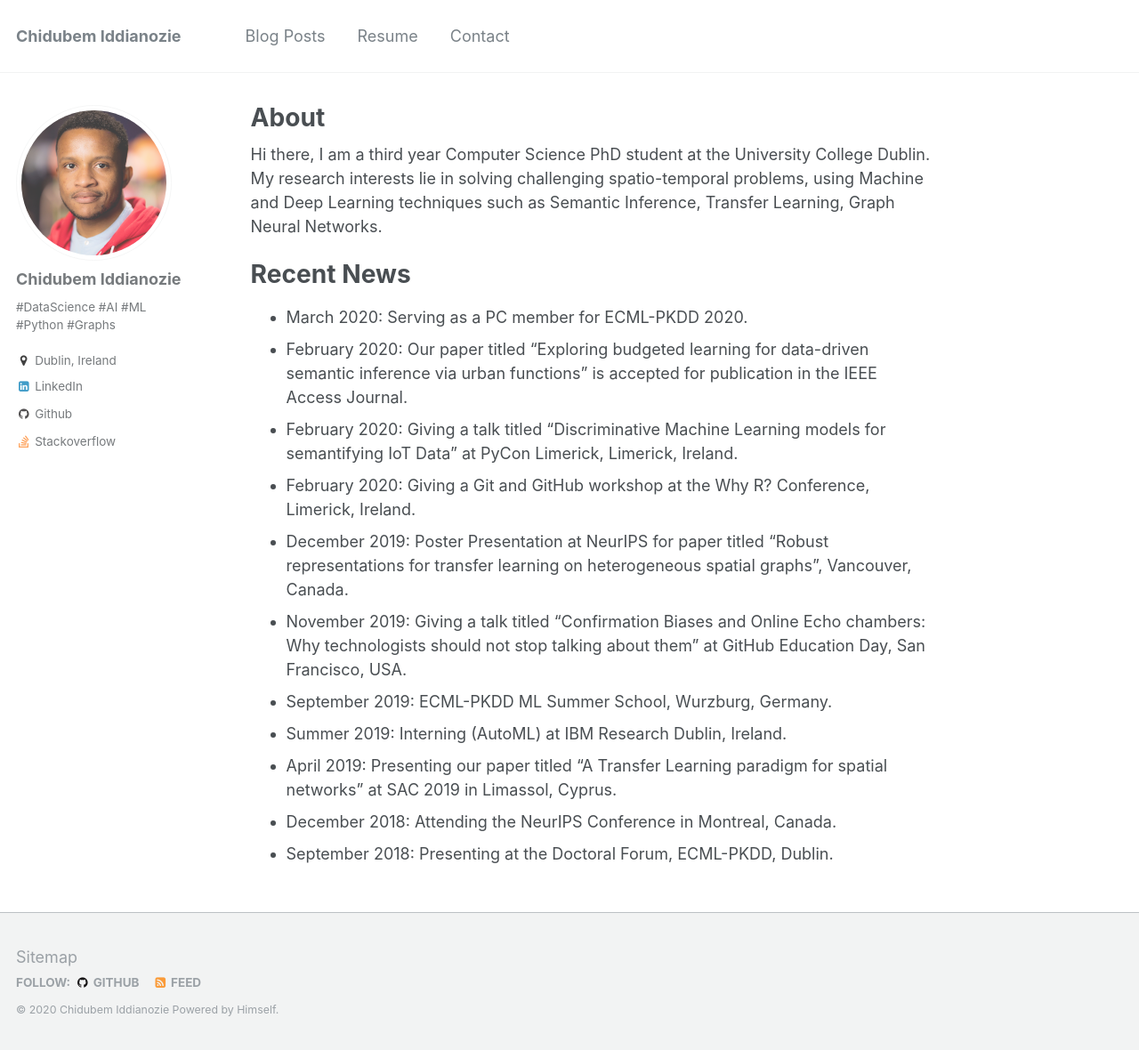
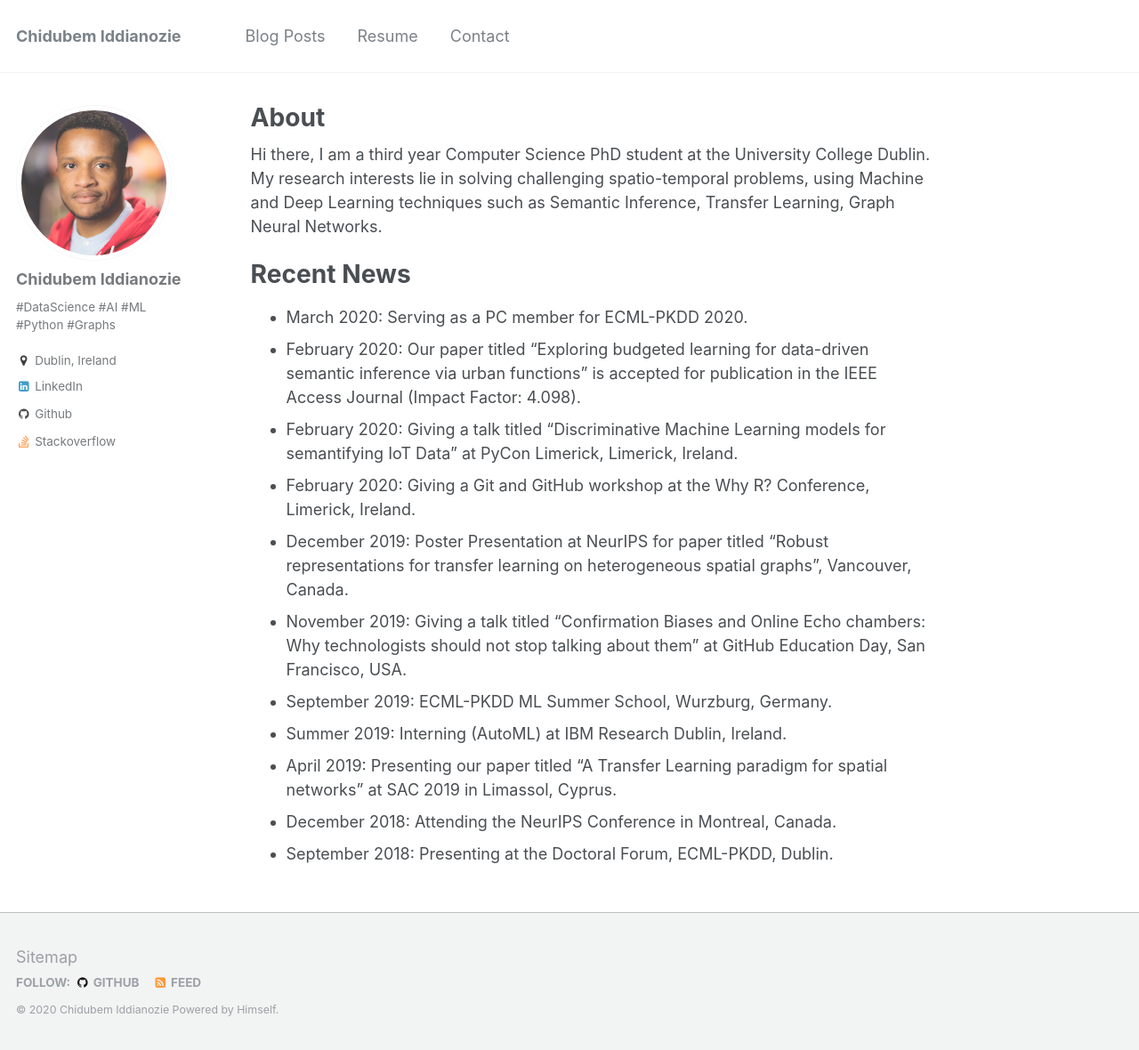
Before and after one commit to chiddianozie/chidubem-iddianozie, a Jekyll site: the page built from _pages/about.md, in a window 1280 px wide and 1180 px high. Shown: the whole window at 89% size. Built offline with Jekyll 4.4.1, drawn with Linux system fonts in a browser that asks for light colours.

Commit message:
updated about

```diff
--- a/_pages/about.md
+++ b/_pages/about.md
@@ -13,7 +13,7 @@ Hi there, I am a third year Computer Science PhD student at the University Colle
 
 # Recent News
 - March 2020: Serving as a PC member for ECML-PKDD 2020.
-- February 2020: Our paper titled "Exploring budgeted learning for data-driven semantic inference via urban functions" is accepted for publication in the IEEE Access Journal.
+- February 2020: Our paper titled "Exploring budgeted learning for data-driven semantic inference via urban functions" is accepted for publication in the IEEE Access Journal (Impact Factor: 4.098).
 - February 2020: Giving a talk titled "Discriminative Machine Learning models for semantifying IoT Data" at PyCon Limerick, Limerick, Ireland.
 - February 2020: Giving a Git and GitHub workshop at the Why R? Conference, Limerick, Ireland.
 - December 2019: Poster Presentation at NeurIPS for paper titled "Robust representations for transfer learning on heterogeneous spatial graphs", Vancouver, Canada.
```
